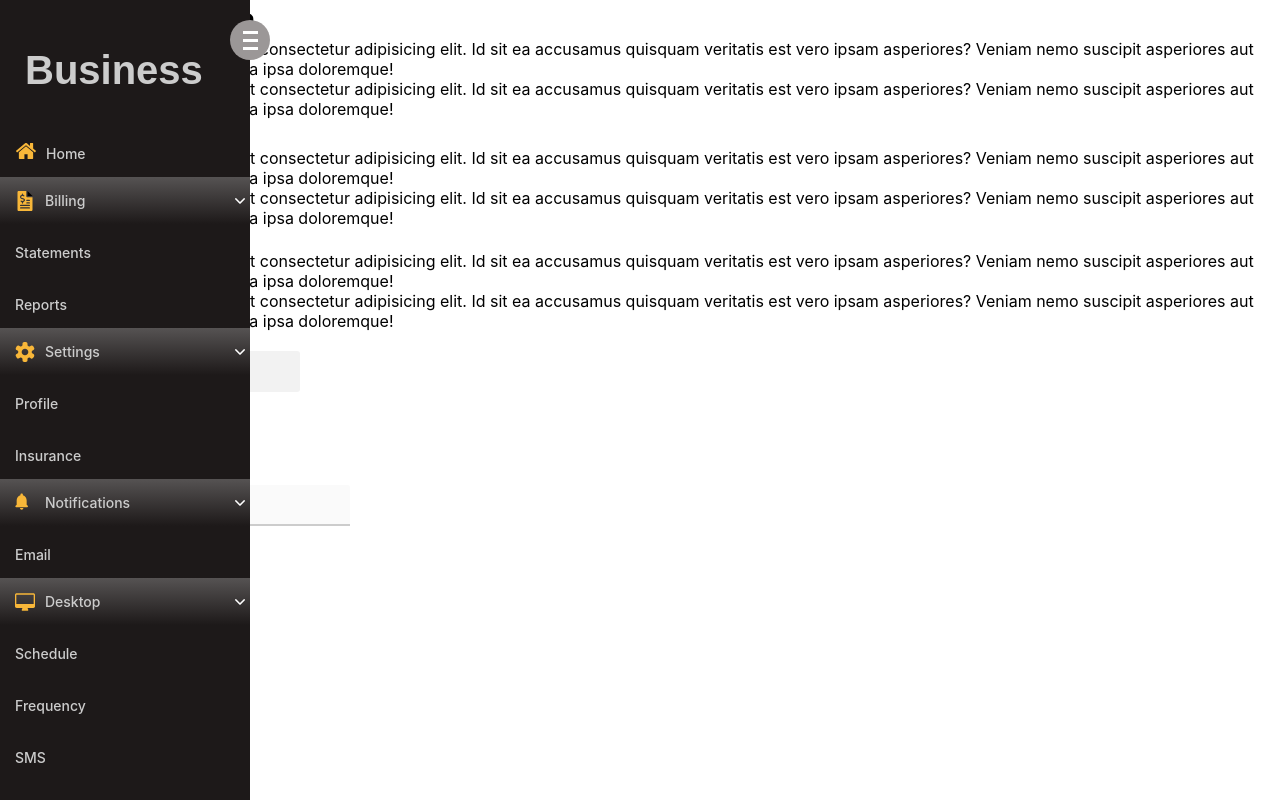
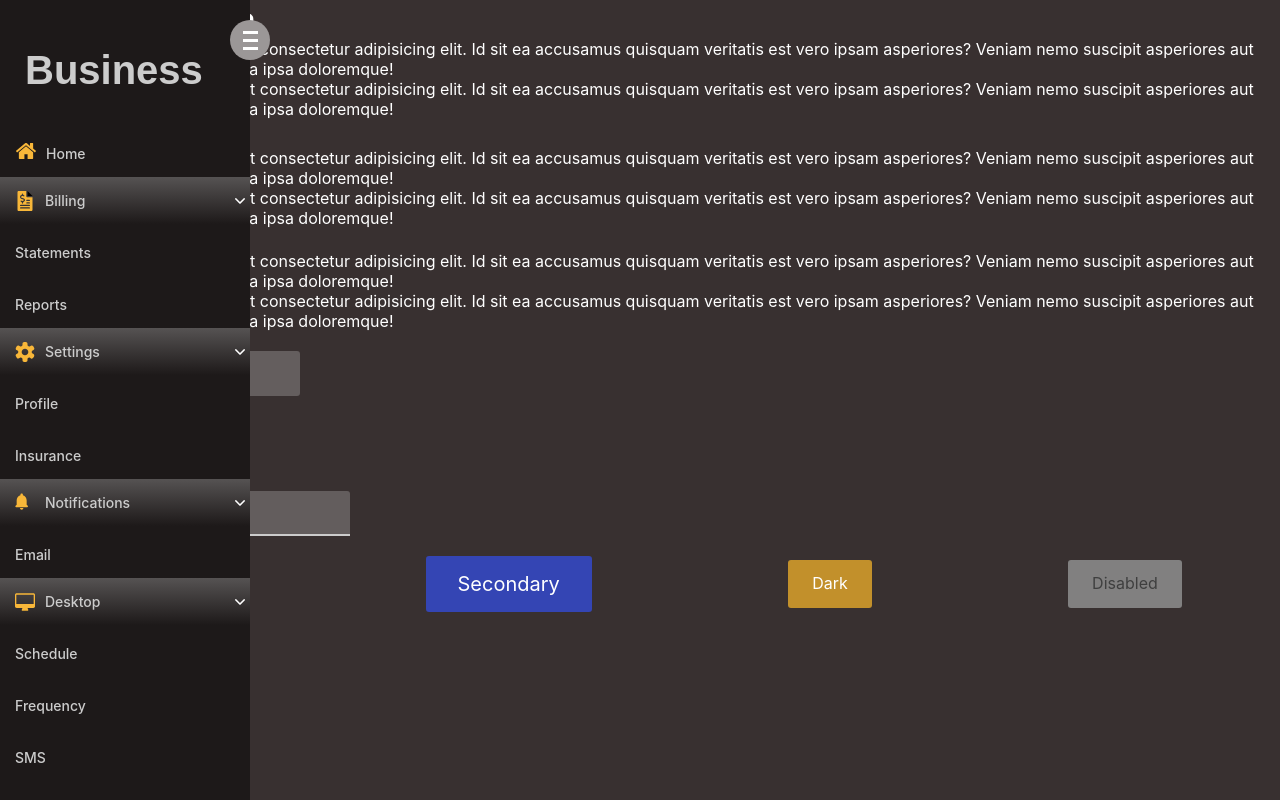
Before and after one commit to Shulgaart274/custom_ui, a React (Create React App) app: page / in a window 1280 px wide. Built offline with nearby package versions, Linux system fonts and the light colour scheme.

Commit message:
finish button

```diff
--- a/src/App.js
+++ b/src/App.js
@@ -5,9 +5,11 @@
 function App() {
   return (
     <Switch>
-      <div className="App">
-        <Content />
-      </div>
+      <>
+        <div className="App">
+          <Content />
+        </div>
+      </>
     </Switch>
   );
 }
--- /dev/null
+++ b/src/components/button/button.js
@@ -0,0 +1,77 @@
+import React, { useRef, useState } from "react";
+import PropTypes from "prop-types";
+import "./button.scss";
+
+const Button = ({
+  disabled,
+  variant = "primary",
+  size = "md",
+  width,
+  onClick,
+  onSubmit,
+  children,
+  type = "button",
+}) => {
+  const [state, setState] = useState("");
+  const [rippleStyle, setRippleStyle] = useState({});
+
+  let timerId;
+  const ripple = useRef(null);
+  const button = useRef(null);
+
+  const onMouseDown = (e) => {
+    setState("");
+    clearTimeout(timerId);
+
+    const size = button.current.offsetWidth;
+    const pos = button.current.getBoundingClientRect();
+
+    const x = e.pageX - pos.left - size;
+    const y = e.pageY - pos.top - size;
+
+    const newRippleStyle = {
+      top: `${y}px`,
+      left: `${x}px`,
+      width: `${size * 2}px`,
+      height: `${size * 2}px`,
+    };
+
+    setRippleStyle(newRippleStyle);
+
+    setState("ripple-start ripple-active");
+    timerId = setTimeout(() => {
+      setState("");
+    }, 500);
+  };
+
+  return (
+    <button
+      style={{ width: width }}
+      ref={button}
+      onMouseDown={onMouseDown}
+      className={`btn btn-${variant} btn-size-${size}`}
+      type={type}
+      disabled={variant === "disabled" || disabled ? true : false}
+      onClick={onClick}
+      onSubmit={onSubmit}
+    >
+      <span
+        ref={ripple}
+        style={rippleStyle}
+        className={`ripple ${state}`}
+      ></span>
+      {children}
+    </button>
+  );
+};
+
+Button.propTypes = {
+  variant: PropTypes.oneOf(["primary", "secondary", "dark", "disabled"]),
+  size: PropTypes.oneOf(["sm", "md", "lg"]),
+  width: PropTypes.string || PropTypes.number,
+  onClick: PropTypes.func,
+  onSubmit: PropTypes.func,
+  disabled: PropTypes.bool,
+};
+
+export default Button;
--- /dev/null
+++ b/src/components/button/button.scss
@@ -0,0 +1,163 @@
+@import "./mixins";
+
+$animation-duration: 700ms;
+
+.btn {
+  @include btn;
+
+  & .ripple {
+    background-color: #7250cf;
+    border-radius: 50%;
+    pointer-events: none;
+    position: absolute;
+    transform: scale(0);
+  }
+
+  &:focus,
+  &:active {
+    outline: #6749b9;
+    background-color: #6749b9;
+  }
+
+  &:hover {
+    background-color: #6749b9;
+  }
+
+  .ripple-active {
+    transform: scale(1.5);
+    transition: transform $animation-duration, opacity $animation-duration;
+    opacity: 0;
+  }
+
+  .ripple-start {
+    transform: scale(1.5);
+  }
+}
+
+.btn-primary {
+  @include btn;
+
+  & .ripple {
+    background-color: #7250cf;
+    border-radius: 50%;
+    pointer-events: none;
+    position: absolute;
+    transform: scale(0);
+  }
+
+  &:focus,
+  &:active {
+    outline: #6749b9;
+    background-color: #6749b9;
+  }
+
+  &:hover {
+    background-color: #6749b9;
+  }
+
+  .ripple-active {
+    transform: scale(1.5);
+    transition: transform $animation-duration, opacity $animation-duration;
+    opacity: 0;
+  }
+
+  .ripple-start {
+    transform: scale(1.5);
+  }
+}
+
+.btn-secondary {
+  @include btn;
+  background-color: #3445b4;
+
+  & .ripple {
+    background-color: #3544a7;
+    border-radius: 50%;
+    pointer-events: none;
+    position: absolute;
+    transform: scale(0);
+  }
+
+  &:focus,
+  &:active {
+    outline: #2a3891;
+    background-color: #2a3891;
+  }
+
+  &:hover {
+    background-color: #2a3891;
+  }
+
+  .ripple-active {
+    transform: scale(1.5);
+    transition: transform $animation-duration, opacity $animation-duration;
+    opacity: 0;
+  }
+
+  .ripple-start {
+    transform: scale(1.5);
+  }
+}
+
+.btn-dark {
+  @include btn;
+  background-color: #c2902b;
+  color: #fff;
+
+  & .ripple {
+    background-color: #f1aa1c;
+    border-radius: 50%;
+    pointer-events: none;
+    position: absolute;
+    transform: scale(0);
+  }
+
+  &:focus,
+  &:active {
+    outline: #f8b739;
+    background-color: #f8b739;
+  }
+
+  &:hover {
+    background-color: #f8b739;
+  }
+
+  .ripple-active {
+    transform: scale(1.5);
+    transition: transform $animation-duration, opacity $animation-duration;
+    opacity: 0;
+  }
+
+  .ripple-start {
+    transform: scale(1.5);
+  }
+}
+
+.btn-disabled {
+  @include btn;
+  background-color: rgb(129, 128, 128);
+  color: rgb(63, 63, 63);
+
+  &:hover {
+    background-color: rgb(129, 128, 128);
+  }
+
+  &:disabled {
+    cursor: not-allowed;
+  }
+}
+
+.btn-size-sm {
+  font-size: 12px;
+  padding: 10px 22px;
+}
+
+.btn-size-md {
+  font-size: 16px;
+  padding: 14px 24px;
+}
+
+.btn-size-lg {
+  font-size: 20px;
+  padding: 16px 32px;
+}
--- a/src/components/content/content.js
+++ b/src/components/content/content.js
@@ -3,6 +3,8 @@
 import Icon from "../sidebar/icon";
 import "./content.scss";
 import TextInput from "../input/input";
+
+import Button from "../button/button";
 
 const Content = () => {
   const [state, setState] = useState({});
@@ -17,7 +19,7 @@
   return (
     <div className="wrapper">
       <Sidebar items={items} theme="dark" icons={icons} />
-      <div className="content">
+      <div className="content" style={{ background: "#383030", color: "#fff" }}>
         <h1>Aminokislota</h1>
         <p>
           Lorem ipsum dolor sit amet consectetur adipisicing elit. Id sit ea
@@ -75,7 +77,7 @@
             required
             widthInput="250px"
             variant="first"
-            color="secondary"
+            color="dark"
             maxLength="15"
             value={state}
             name="kek"
@@ -89,7 +91,7 @@
             required
             widthInput="200px"
             variant="fourth"
-            color="primary"
+            color="dark"
             value={state}
             name="kek1"
             label="Братик, вводи текст"
@@ -99,10 +101,11 @@
           />
 
           <TextInput
+            autoComplete="off"
             id="lalala"
             widthInput="300px"
             variant="third"
-            color="primary"
+            color="dark"
             value={state}
             name="kek2"
             label="Братик, вводи текст"
@@ -110,6 +113,25 @@
             onChange={handleChangeInput}
             onPressEnter={(value) => console.log(value)}
           />
+        </div>
+
+        <div
+          style={{
+            display: "flex",
+            justifyContent: "space-around",
+            alignItems: "center",
+            marginTop: "25px",
+          }}
+        >
+          <Button size="sm">Button</Button>
+
+          <Button variant="secondary" size="lg">
+            Secondary
+          </Button>
+          <Button variant="dark">Dark</Button>
+          <Button variant="disabled" disabled>
+            Disabled
+          </Button>
         </div>
       </div>
     </div>
--- a/src/components/input/_mixins.scss
+++ b/src/components/input/_mixins.scss
@@ -10,7 +10,7 @@
   border: none;
   appearance: none;
   background: #f2f2f2;
-  padding: 12px;
+  padding: 14px;
   border-radius: 3px;
   outline: none;
   font-size: 14px;
--- a/src/components/input/input.js
+++ b/src/components/input/input.js
@@ -1,4 +1,5 @@
 import React, { useState, useEffect } from "react";
+import PropTypes from "prop-types";
 import "./input.scss";
 
 const TextInput = ({
@@ -16,6 +17,7 @@
   name,
   requiredHelper = "Поле не может быть пустым!",
   widthInput = "100%",
+  autoComplete,
 }) => {
   const [value, setValue] = useState(defaultValue);
 
@@ -86,6 +88,7 @@
       requirederror={value.length < 1 && required ? requiredHelper : ""}
     >
       <input
+        autoComplete={autoComplete}
         className={`text-input ${themeColor()}`}
         variant={variant}
         maxLength={maxLength}
@@ -109,23 +112,20 @@
 
 export default TextInput;
 
-// <div className="form">
-
-/* <input
-        variant={variant}
-        maxLength={maxLength}
-        type="text"
-        id={id}
-        name={name}
-        placeholder={placeholder}
-        disabled={disabled}
-        onKeyDown={handlePressEnter}
-        onChange={handleInputChange}
-        value={value}
-        required
-      />
-      <label htmlFor={name} className={theme()}>
-        <span className="content-name">{label}</span>
-      </label> */
-
-// </div>
+TextInput.propTypes = {
+  variant: PropTypes.oneOf(["first", "second", "third", "fourth"]),
+  color: PropTypes.oneOf(["primary", "secondary", "dark"]),
+  defaultValue: PropTypes.string,
+  placeholder: PropTypes.string,
+  disabled: PropTypes.bool,
+  onClick: PropTypes.func,
+  onPressEnter: PropTypes.func,
+  id: PropTypes.string || PropTypes.number,
+  required: PropTypes.bool,
+  maxLength: PropTypes.string || PropTypes.number,
+  label: PropTypes.string,
+  name: PropTypes.string,
+  requiredHelper: PropTypes.string,
+  widthInput: PropTypes.string || PropTypes.number,
+  autoComplete: PropTypes.oneOf(["off", "on"]),
+};
--- a/src/components/input/input.scss
+++ b/src/components/input/input.scss
@@ -16,6 +16,19 @@
   @include input;
 }
 
+.custom-field .text-input.dark,
+.custom-field.second .text-input.dark,
+.custom-field.fourth .text-input.dark {
+  background: hsla(0deg, 0%, 100%, 0.22);
+  color: #fff;
+}
+
+.custom-field .text-input:focus.dark,
+.custom-field.second .text-input:focus.dark,
+.custom-field.fourth .text-input:focus.dark {
+  background: #001010;
+}
+
 .label-hidden {
   position: absolute;
   left: 12px;
@@ -32,7 +45,7 @@
   position: absolute;
   left: 12px;
   transform: translateY(50%);
-  top: 57px;
+  top: 59px;
   font-size: 10px;
   color: #ff3333;
 }
@@ -61,7 +74,7 @@
 .custom-field .text-input:focus + .label-hidden {
   top: 10px;
   font-size: 10px;
-  color: #6749b9;
+  color: #866ec7;
 }
 
 .custom-field .text-input:focus + .label.secondary,
@@ -98,7 +111,7 @@
 }
 
 .custom-field.second .text-input:focus.primary {
-  border-color: #6749b9;
+  border-color: #866ec7;
   transition-delay: 0.1s;
 }
 
@@ -138,7 +151,7 @@
 
 .custom-field.second .text-input:focus + .label.primary,
 .custom-field.second .text-input:focus + .label-hidden-second.primary {
-  color: #6749b9;
+  color: #866ec7;
   top: 20px;
   background: #fff;
 }
@@ -181,7 +194,7 @@
   border-radius: 0;
   border-top-left-radius: 3px;
   border-top-right-radius: 3px;
-  background: linear-gradient(90deg, #6749b9, #6749b9) center bottom/0 2px
+  background: linear-gradient(90deg, #866ec7, #866ec7) center bottom/0 2px
       no-repeat,
     linear-gradient(90deg, #ccc, #ccc) left bottom/100% 2px no-repeat,
     linear-gradient(90deg, #fafafa, #fafafa) left bottom/100% no-repeat;
@@ -206,8 +219,25 @@
   background: linear-gradient(90deg, #f8b739, #f8b739) center bottom/0 2px
       no-repeat,
     linear-gradient(90deg, #ccc, #ccc) left bottom/100% 2px no-repeat,
-    linear-gradient(90deg, #fafafa, #fafafa) left bottom/100% no-repeat;
+    linear-gradient(
+        90deg,
+        hsla(0deg, 0%, 100%, 0.22),
+        hsla(0deg, 0%, 100%, 0.22)
+      )
+      left bottom/100% no-repeat;
   transition: background-size 0.3s ease;
+}
+
+.custom-field.third .text-input.dark:focus {
+  border-radius: 0;
+  border-top-left-radius: 3px;
+  border-top-right-radius: 3px;
+  background: linear-gradient(90deg, #f8b739, #f8b739) center bottom/0 2px
+      no-repeat,
+    linear-gradient(90deg, #ccc, #ccc) left bottom/100% 2px no-repeat,
+    linear-gradient(90deg, #001010, #001010) left bottom/100% no-repeat;
+  transition: background-size 0.3s ease;
+  background-size: 100% 2px, 100% 2px, 100%;
 }
 
 .custom-field.third .text-input:focus {
@@ -225,6 +255,7 @@
   left: 0;
   top: 20px;
   border-radius: 3px;
+  cursor: text;
 }
 
 .custom-field.fourth .border.primary::before,
@@ -245,8 +276,8 @@
 .custom-field.fourth .border.primary::before {
   left: 0;
   bottom: 0;
-  border-bottom: 0px solid #6749b9;
-  border-right: 0px solid #6749b9;
+  border-bottom: 0px solid #866ec7;
+  border-right: 0px solid #866ec7;
   transition: border-width 0.2s ease 0.8s, width 0.2s ease 0.6s,
     height 0.2s ease 0.4s;
 }
@@ -272,8 +303,8 @@
 .custom-field.fourth .border.primary::after {
   top: -2px;
   right: -2px;
-  border-top: 0px solid #6749b9;
-  border-left: 0px solid #6749b9;
+  border-top: 0px solid #866ec7;
+  border-left: 0px solid #866ec7;
   transition: border-width 0s ease 0.4s, width 0.2s ease 0.2s, height 0.2s ease;
 }
 
```
Also changed, not shown: src/components/button/_mixins.scss (added, +13 -0 lines), src/components/test/testcomponent.js (deleted), src/components/test/testcomponent.scss (deleted), 1 other file (tests, documents, lock files or other folders).
